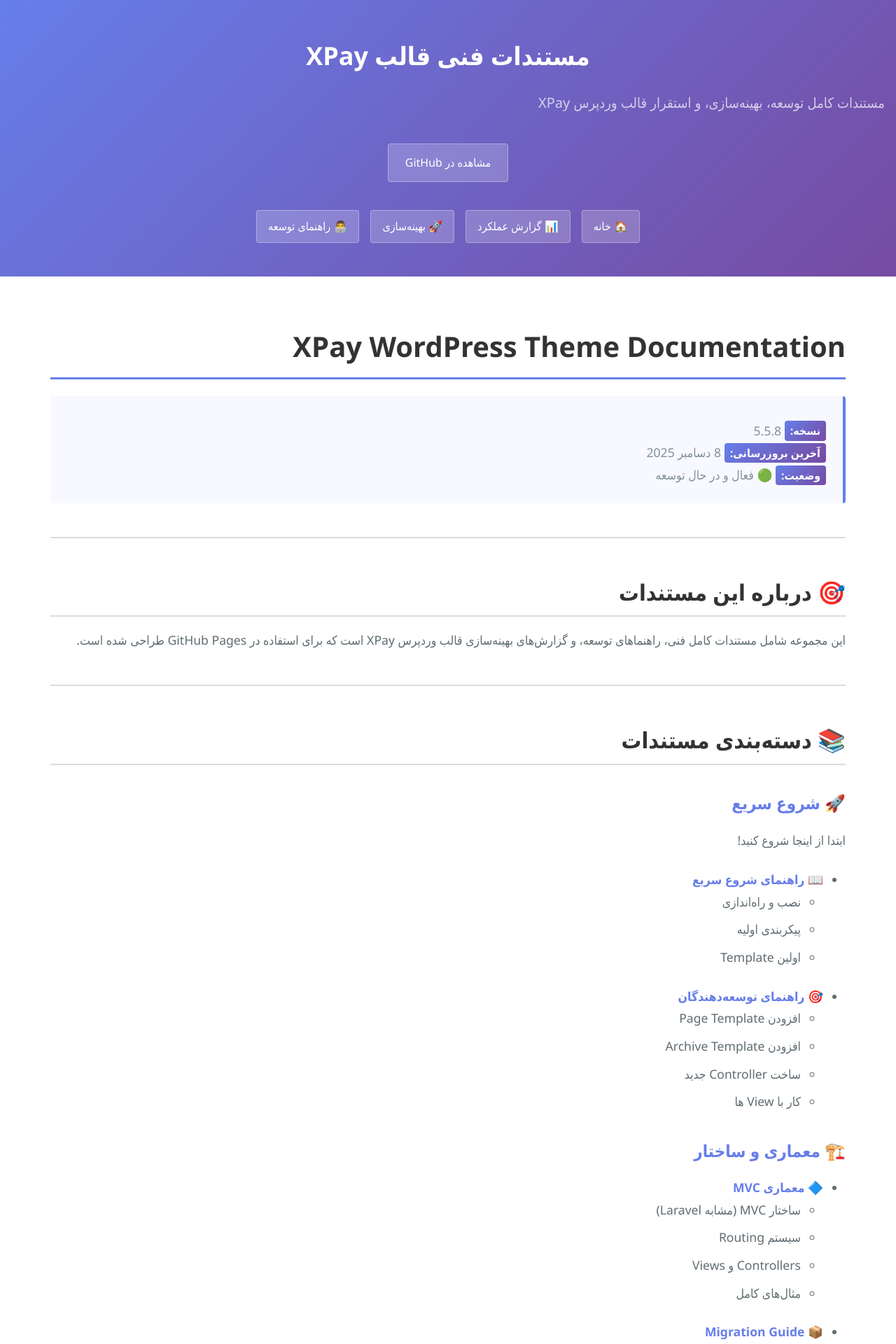
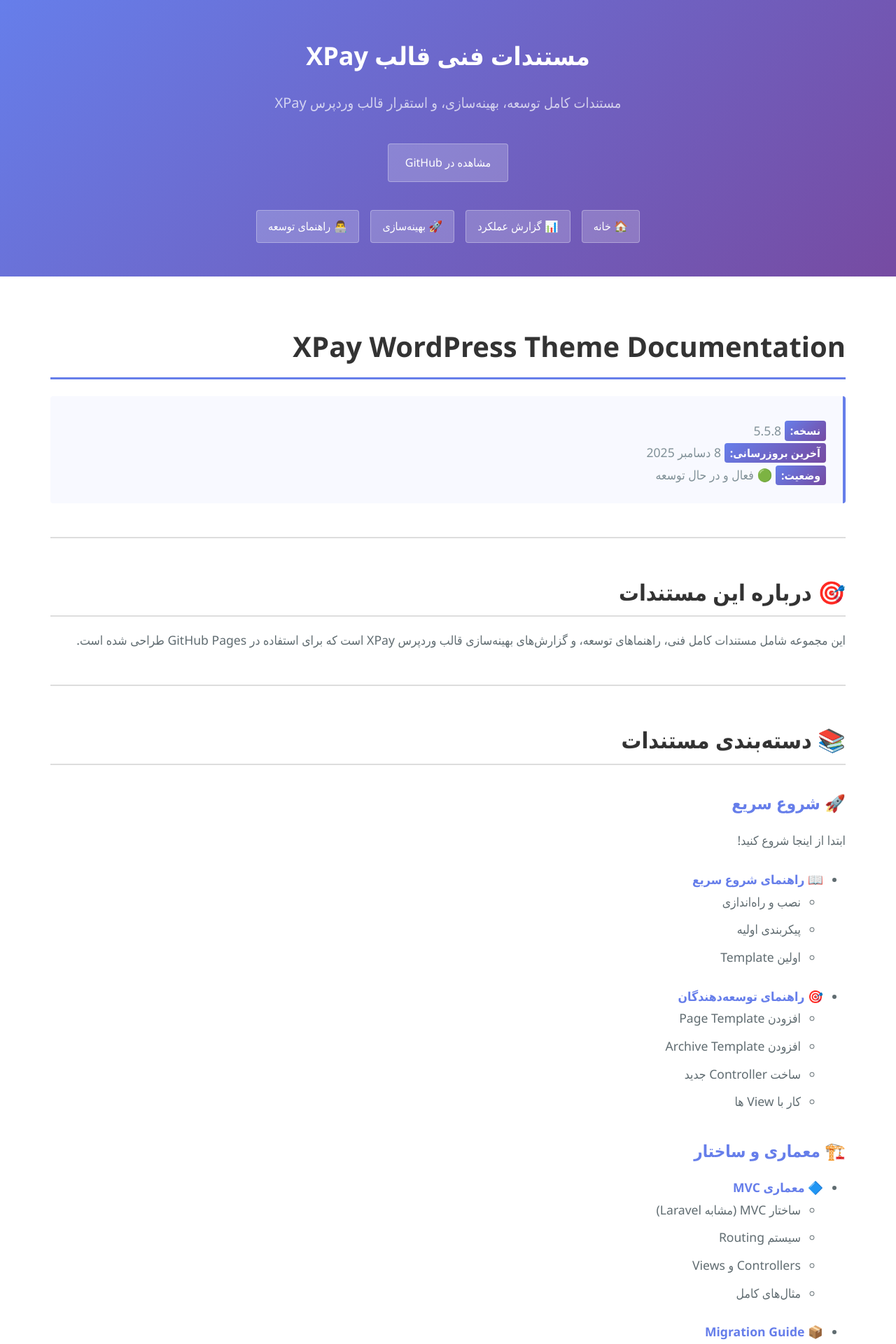
Before and after one commit to MSallehi/report-xpay, a Jekyll site: the page built from index.md, in a window 1280 px wide. Shown: the top 1920 px of the page at 70% size. Built offline with Jekyll 4.4.1, drawn with Linux system fonts in a browser that asks for light colours; some web fonts are replaced; our own code applies the rules of GitHub Pages for plain Markdown files.

Commit message:
📚 Sync documentation from Xpay-wp/xpay-wp@9a3699853386e6a8da8a946b969b6ee82abb2c29
  Source branch: develop
  Triggered by: MSallehi
  Commit: 9a3699853386e6a8da8a946b969b6ee82abb2c29
  Timestamp: 2025-12-08 11:34:41 UTC

```diff
--- a/assets/css/style.scss
+++ b/assets/css/style.scss
@@ -12,7 +12,8 @@
 body {
   padding: 0;
   margin: 0;
-  font-family: "IRANSansX", "Open Sans", "Helvetica Neue", Helvetica, Arial, sans-serif;
+  font-family: "IRANSansX", "Open Sans", "Helvetica Neue", Helvetica, Arial,
+    sans-serif;
   font-size: 16px;
   line-height: 1.5;
   color: #606c71;
@@ -47,6 +48,7 @@ a:hover {
   font-weight: normal;
   opacity: 0.7;
   font-size: 1.25rem;
+  text-align: center;
 }
 
 .main-content {
```
